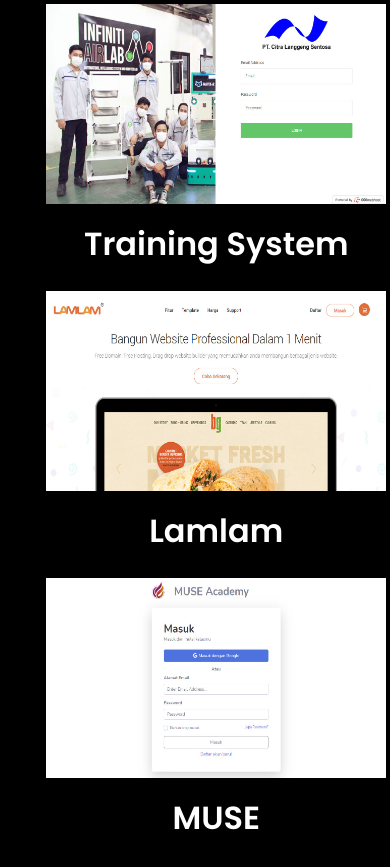
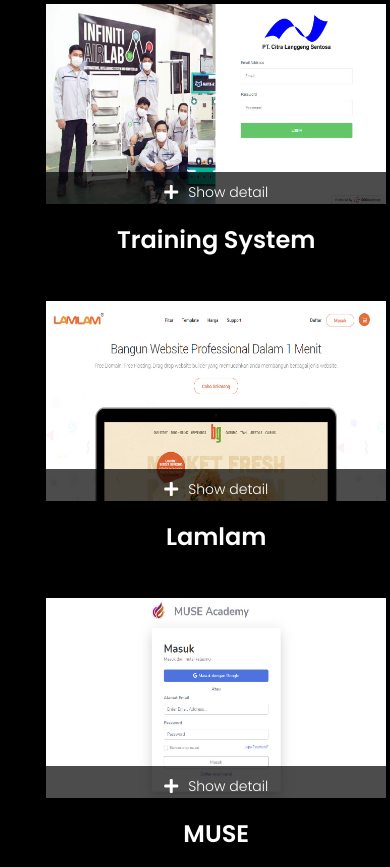
Before and after one commit to khoirulanam69/khoirulanam69.github.io, a plain HTML site: page index.html in a window 390 px wide. Shown: the part 1794-2661 px from the top of the page. Drawn offline with Linux system fonts and the light colour scheme.

Commit message:
change style in work

```diff
--- a/assets/css/style.css
+++ b/assets/css/style.css
@@ -24,6 +24,10 @@
 h4{
     font-size: 32px;
     line-height: 35px;
+    font-weight: 600;
+}
+h5{
+    font-size: 24px;
     font-weight: 600;
 }
 h6{
@@ -164,23 +168,30 @@
     margin: 15px;
     color: #fff;
     text-align: center;
-    position: relative;
 }
 .work img{
     width: 340px;
     height: 200px;
     margin-bottom: 15px;
 }
-.work:hover .show-detail{
+.work h5{
+    margin-top: 10px;
+}
+.show:hover .show-detail{
     display: flex;
+}
+.show{
+    height: 78%;
+    width: 100%;
+    position: relative;
 }
 .show-detail{
     position: absolute;
-    top: 0;
+    bottom: 0;
     left: 0;
     background-color: rgba(0, 0, 0, 0.7);
     width: 100%;
-    height: 80%;
+    height: 100%;
     align-items: center;
     justify-content: center;
     display: none;
@@ -368,6 +379,13 @@
     .about .contents img{
         display: none;
     }
+
+
+    /* Work */
+    .show-detail{
+        height: 40px;
+        display: flex;
+    }
 }
 
 
--- a/index.html
+++ b/index.html
@@ -63,28 +63,34 @@
         </div>
         <div class="latest-works">
           <a href="./detail/trainingsystem.html" target="_blank" class="work">
+            <div class="show">
               <img src="./assets/img/works/trainingsystem.jpg" alt="trainingsystem">
               <div class="show-detail">
                 <i class="fas fa-plus"></i>
                 <p>Show detail</p>
               </div>
-            <h4>Training System</h4>
+            </div>
+            <h5>Training System</h5>
           </a>
           <a href="./detail/lamlam.html" target="_blank" class="work">
+            <div class="show">
               <img src="./assets/img/works/lamlam.jpg" alt="lamlam">
               <div class="show-detail">
                 <i class="fas fa-plus"></i>
                 <p>Show detail</p>
               </div>
-            <h4>Lamlam</h4>
+            </div>
+            <h5>Lamlam</h5>
           </a>
           <a href="./detail/muse.html" target="_blank" class="work">
+            <div class="show">
               <img src="./assets/img/works/muse.jpg" alt="muse">
               <div class="show-detail">
                 <i class="fas fa-plus"></i>
                 <p>Show detail</p>
               </div>
-            <h4>MUSE</h4>
+            </div>
+            <h5>MUSE</h5>
           </a>
         </div>
         <a href="#" class="button">All project</a>
```
Lines whose indentation alone changed are shown as unchanged.
